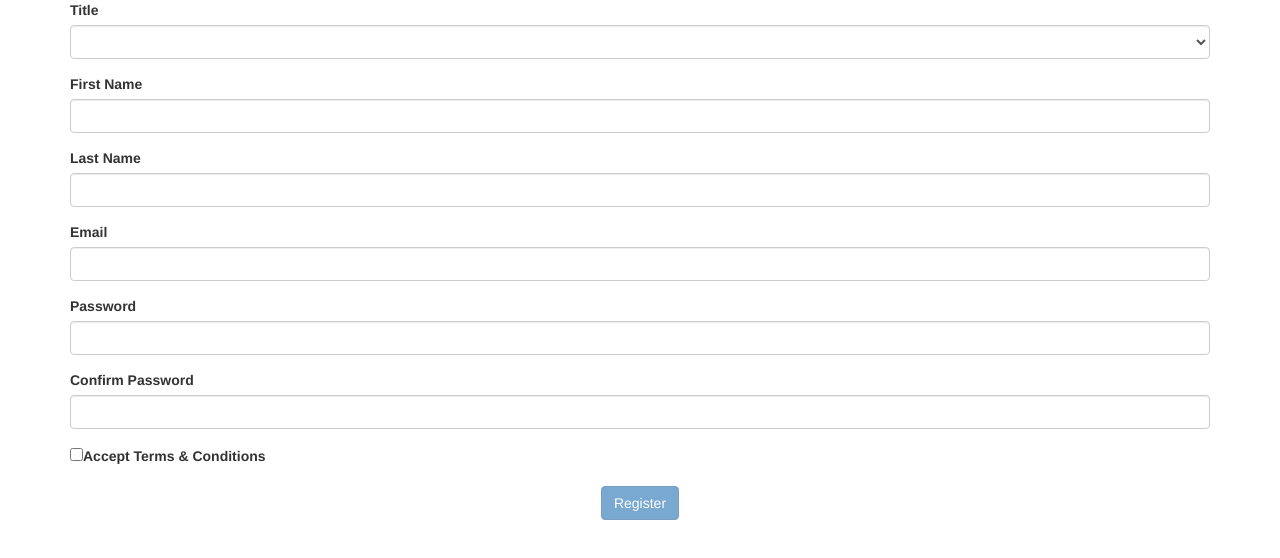
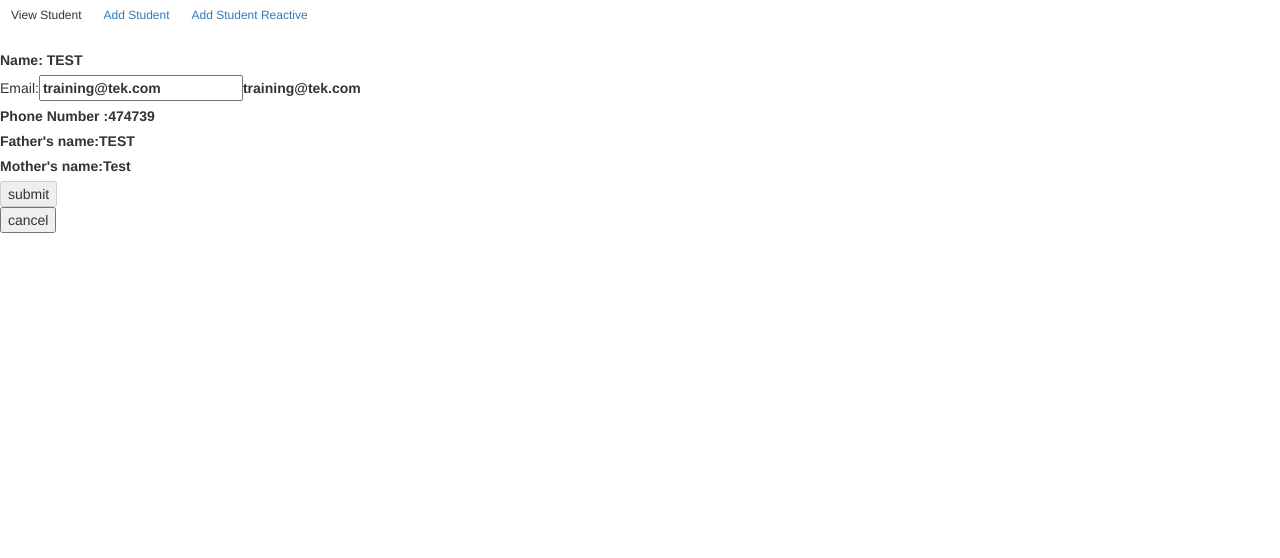
Before and after one commit to imritik/Training_App, an Angular app: page / in a window 1280 px wide. Shown: the top 558 px of the page. Built offline with nearby package versions, Linux system fonts and the light colour scheme.

Commit message:
routing modules

```diff
--- a/src/app/add-student/add-student.component.html
+++ b/src/app/add-student/add-student.component.html
@@ -3,6 +3,7 @@
 <script src="https://ajax.googleapis.com/ajax/libs/jquery/3.4.1/jquery.min.js"></script>
 <script src="https://maxcdn.bootstrapcdn.com/bootstrap/3.4.1/js/bootstrap.min.js"></script>
 <div class="container">
+
     <div class="row">
         <div class="col-xs-12 col-sm-10 col-md-8 col-sm-offset-1 col-md-offset-2">
             <form (ngSubmit)="onSubmit(formdemo, userData)" #formdemo="ngForm">
--- a/src/app/add-studentreactive/add-studentreactive.component.html
+++ b/src/app/add-studentreactive/add-studentreactive.component.html
@@ -3,6 +3,7 @@
 <script src="https://ajax.googleapis.com/ajax/libs/jquery/3.4.1/jquery.min.js"></script>
 <script src="https://maxcdn.bootstrapcdn.com/bootstrap/3.4.1/js/bootstrap.min.js"></script>
 <div class="container">
+
 <div class="card m-3">
     <div class="card-body">
         <form [formGroup]="registerForm" (ngSubmit)="onSubmit()">
--- a/src/app/add-studentreactive/add-studentreactive.component.ts
+++ b/src/app/add-studentreactive/add-studentreactive.component.ts
@@ -20,7 +20,7 @@ export class AddStudentreactiveComponent implements OnInit {
       confirmPassword:['',Validators.required],
       acceptTerms:[false,Validators.requiredTrue]
     },{
-    //  validator:MustMatch('password','confirmPassword')
+
     });
   }
   get f() { return this.registerForm.controls; }
--- a/src/app/app.component.html
+++ b/src/app/app.component.html
@@ -1,3 +1,10 @@
 <!-- <app-student-details></app-student-details> -->
 <!-- <app-add-student></app-add-student> -->
-<app-add-studentreactive></app-add-studentreactive>
+<!-- <app-add-studentreactive></app-add-studentreactive> -->
+<nav>
+    <a routerLink="" class="btn btn-sm">View Student</a>
+    <a routerLink="/Add" class="btn btn-sm">Add Student</a>
+    <a routerLink="/Addreactive" class="btn btn-sm">Add Student Reactive</a>
+</nav>
+
+<router-outlet></router-outlet>
--- /dev/null
+++ b/src/app/page-not-found/page-not-found.component.html
@@ -0,0 +1 @@
+<p>page-not-found works!</p>
--- /dev/null
+++ b/src/app/page-not-found/page-not-found.component.ts
@@ -0,0 +1,15 @@
+import { Component, OnInit } from '@angular/core';
+
+@Component({
+  selector: 'app-page-not-found',
+  templateUrl: './page-not-found.component.html',
+  styleUrls: ['./page-not-found.component.css']
+})
+export class PageNotFoundComponent implements OnInit {
+
+  constructor() { }
+
+  ngOnInit() {
+  }
+
+}
--- a/src/app/student-details/student-details.component.html
+++ b/src/app/student-details/student-details.component.html
@@ -1,4 +1,11 @@
 <!-- <p>student-details works!</p> -->
+<meta name="viewport" content="width=device-width, initial-scale=1">
+<link rel="stylesheet" href="https://maxcdn.bootstrapcdn.com/bootstrap/3.4.1/css/bootstrap.min.css">
+<script src="https://ajax.googleapis.com/ajax/libs/jquery/3.4.1/jquery.min.js"></script>
+<script src="https://maxcdn.bootstrapcdn.com/bootstrap/3.4.1/js/bootstrap.min.js"></script>
+
+
+<br>
 <label>Name: {{name}}</label>
 <br/>
 Email:<label><input type=text [(ngModel)]="email" [placeholder]="email">{{email}}</label>
```
Also changed, not shown: src/app/app-routing.module.ts (added, +24 -0 lines), src/app/app.module.ts (+18 -3 lines), src/app/page-not-found/page-not-found.component.css (added).
